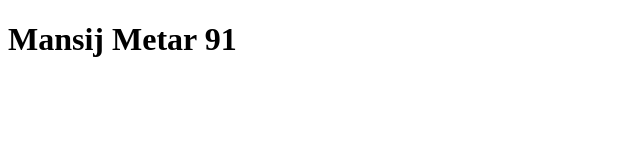
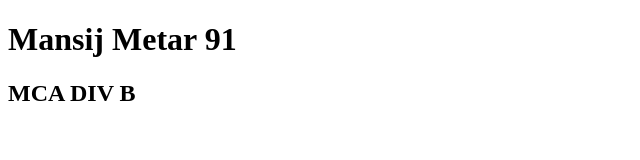
Before and after one commit to Mansiege1402/batchb, a plain HTML site: page index.html in a window 1280 px wide. Shown: the whole page, without its empty margins (0-640 px from the left). Drawn offline with Linux system fonts and the light colour scheme.

Commit message:
branch commit

```diff
--- a/index.html
+++ b/index.html
@@ -9,5 +9,8 @@
     <h1>
     Mansij Metar 91
     </h1>
+     <h2>
+    MCA DIV B
+    </h2>
 </body>
 </html>
```
